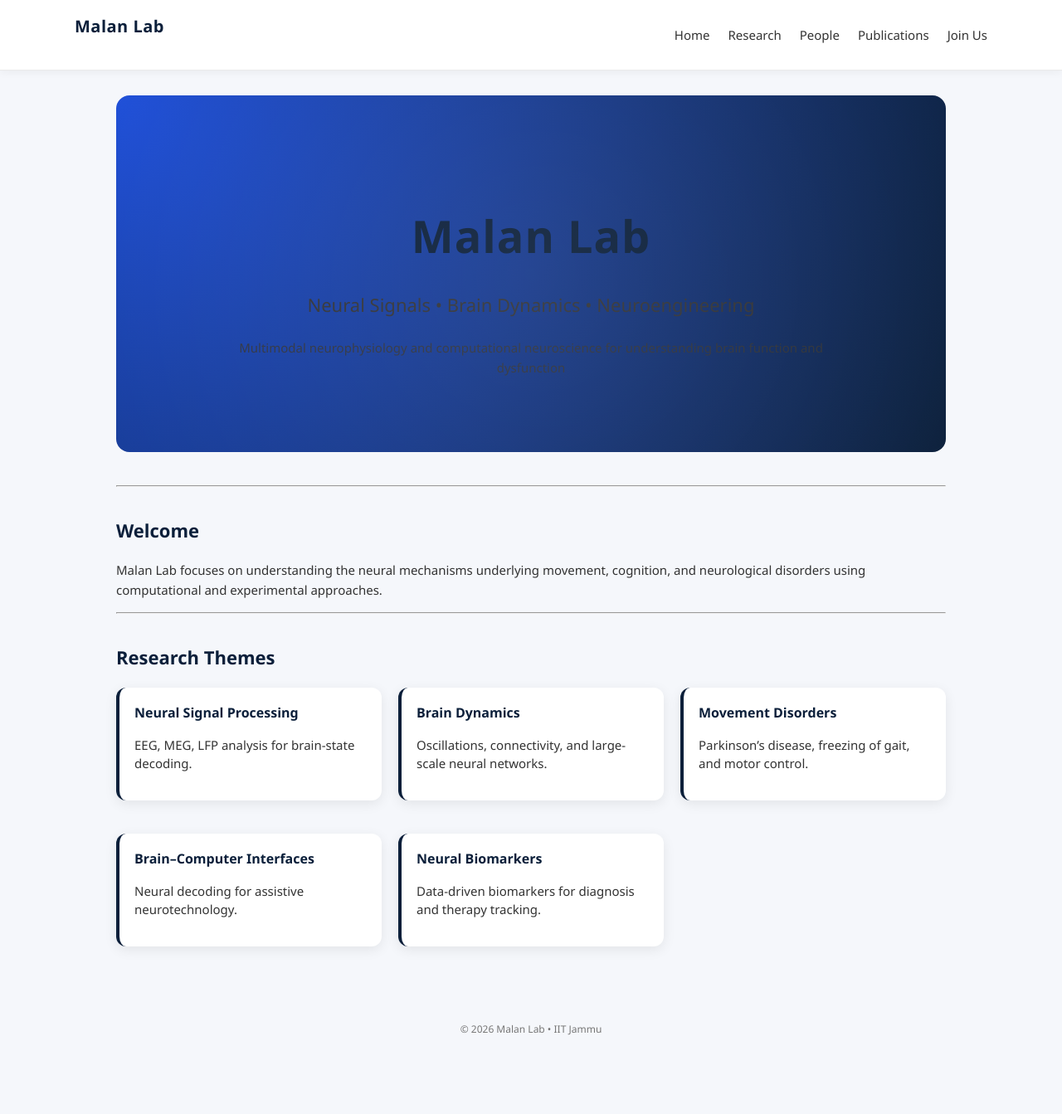
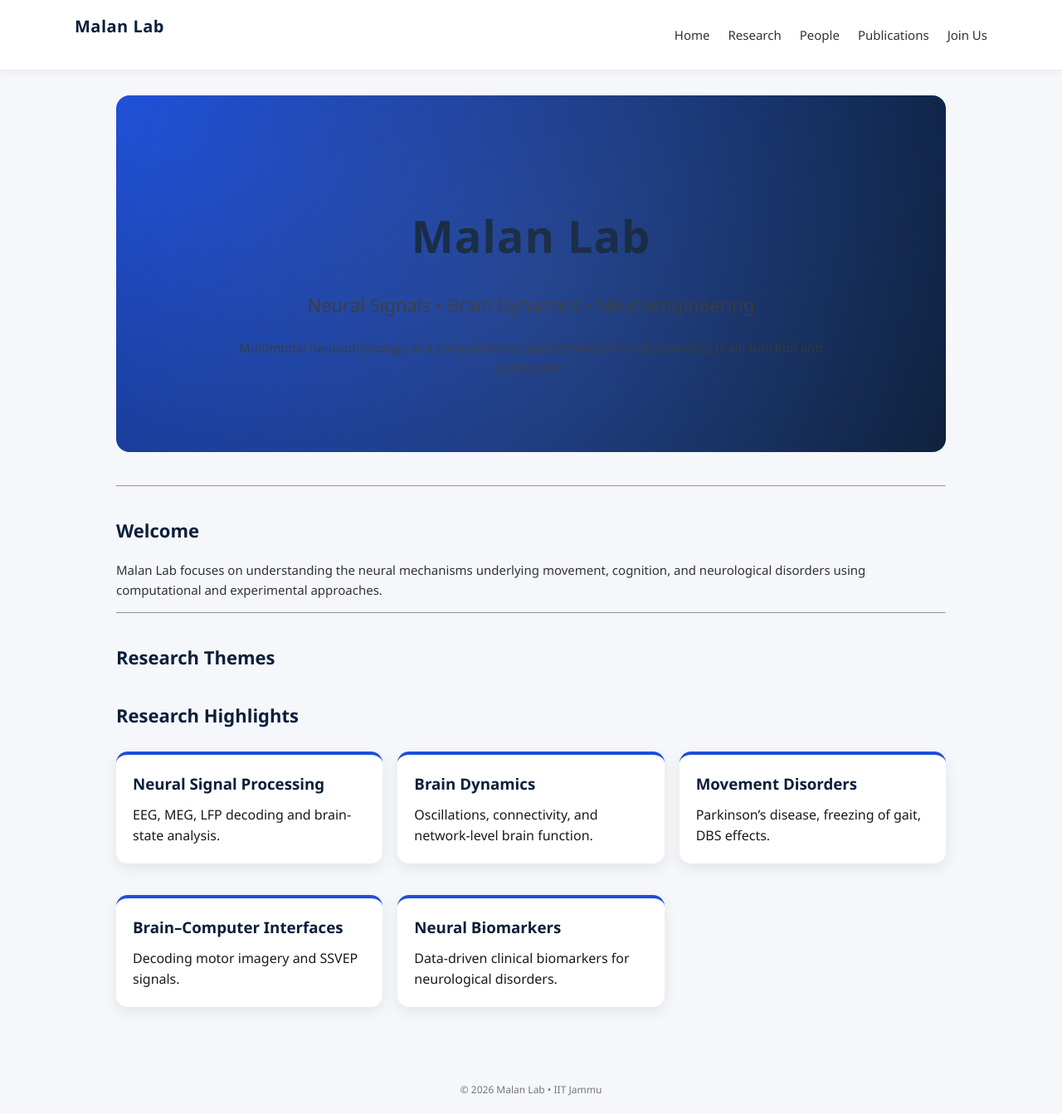
Before and after one commit to malanlab/malanlab.github.io, a Jekyll site: the page built from index.md, in a window 1280 px wide and 1343 px high. Shown: the whole window at 83% size. Built offline with Jekyll 4.4.1, drawn with Linux system fonts in a browser that asks for light colours.

Commit message:
Update index.md

```diff
--- a/index.md
+++ b/index.md
@@ -21,31 +21,33 @@
 
 ## Research Themes
 
-<div class="grid">
+## Research Highlights
 
-<div class="card">
+<div class="highlight-grid">
+
+<div class="highlight-card">
 <h3>Neural Signal Processing</h3>
-<p>EEG, MEG, LFP analysis for brain-state decoding.</p>
+EEG, MEG, LFP decoding and brain-state analysis.
 </div>
 
-<div class="card">
+<div class="highlight-card">
 <h3>Brain Dynamics</h3>
-<p>Oscillations, connectivity, and large-scale neural networks.</p>
+Oscillations, connectivity, and network-level brain function.
 </div>
 
-<div class="card">
+<div class="highlight-card">
 <h3>Movement Disorders</h3>
-<p>Parkinson’s disease, freezing of gait, and motor control.</p>
+Parkinson’s disease, freezing of gait, DBS effects.
 </div>
 
-<div class="card">
+<div class="highlight-card">
 <h3>Brain–Computer Interfaces</h3>
-<p>Neural decoding for assistive neurotechnology.</p>
+Decoding motor imagery and SSVEP signals.
 </div>
 
-<div class="card">
+<div class="highlight-card">
 <h3>Neural Biomarkers</h3>
-<p>Data-driven biomarkers for diagnosis and therapy tracking.</p>
+Data-driven clinical biomarkers for neurological disorders.
 </div>
 
 </div>
```
